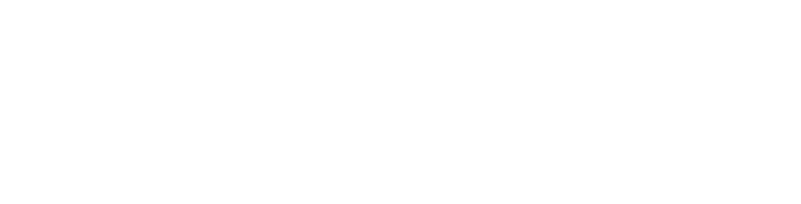
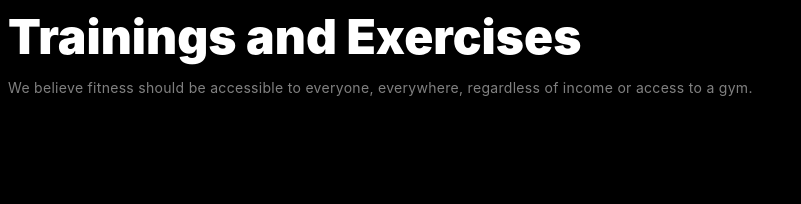
Before and after one commit to DexZed/Programming-Hero-Assignment-2, a plain HTML site: page tns.html in a window 1280 px wide. Shown: the whole page, without its empty margins (0-801 px from the left). Drawn offline with Linux system fonts and the light colour scheme.

Commit message:
"Updated CSS styles and added text content to HTML elements"

```diff
--- a/tns.css
+++ b/tns.css
@@ -1,6 +1,15 @@
+body {
+    background-color: black;
+}
+
+.ff {
+    font-family: 'Inter';
+    font-style: normal;
+}
+
 .container {
     display: grid;
-    grid-template-columns: repeat(3, 1fr) 1.1fr 0.9fr repeat(3, 1fr);
+    grid-template-columns: repeat(6, 1fr);
     grid-template-rows: repeat(6, 1fr);
     gap: 10px 10px;
     grid-auto-flow: row;
@@ -15,10 +24,39 @@
 
 .header {
     grid-area: header;
+    /* Trainings and Exercises */
+    font-weight: 900;
+    font-size: 48px;
+    line-height: 120%;
+    /* identical to box height, or 58px */
+
+    color: #FFFFFF;
+
+
+    /* Inside auto layout */
+    flex: 0 1 auto;
+
+
 }
 
 .description {
     grid-area: description;
+    /* We believe fitness should be accessible to everyone, everywhere, regardless of income or access to a gym. */
+
+    font-weight: 400;
+    font-size: 14px;
+    line-height: 24px;
+    /* or 171% */
+    letter-spacing: 0.3px;
+
+    color: rgba(255, 255, 255, 0.5);
+
+
+    /* Inside auto layout */
+    flex: none;
+    order: 1;
+    flex-grow: 0;
+
 }
 
 .img-1 {
--- a/tns.html
+++ b/tns.html
@@ -10,8 +10,8 @@
 
 <body>
     <div class="container">
-        <div class="header"></div>
-        <div class="description"></div>
+        <div class="header ff">Trainings and Exercises</div>
+        <div class="description ff">We believe fitness should be accessible to everyone, everywhere, regardless of income or access to a gym.</div>
         <div class="img-1"></div>
         <div class="img-4"></div>
         <div class="img-2"></div>
```
